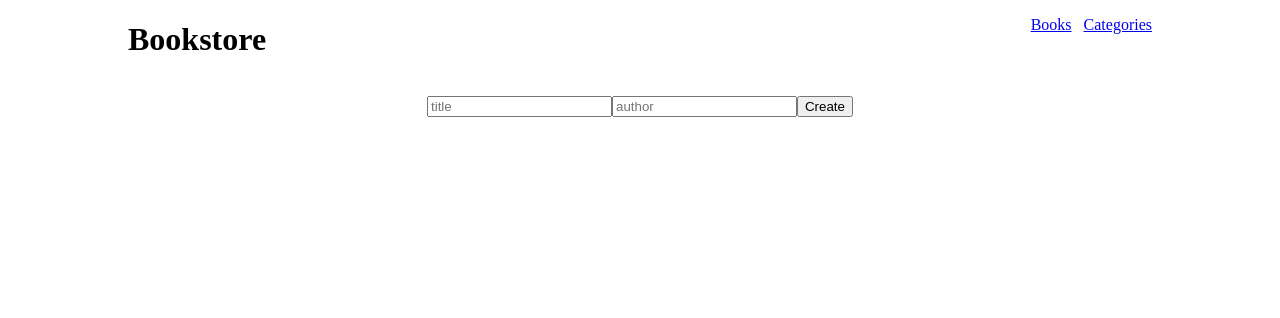
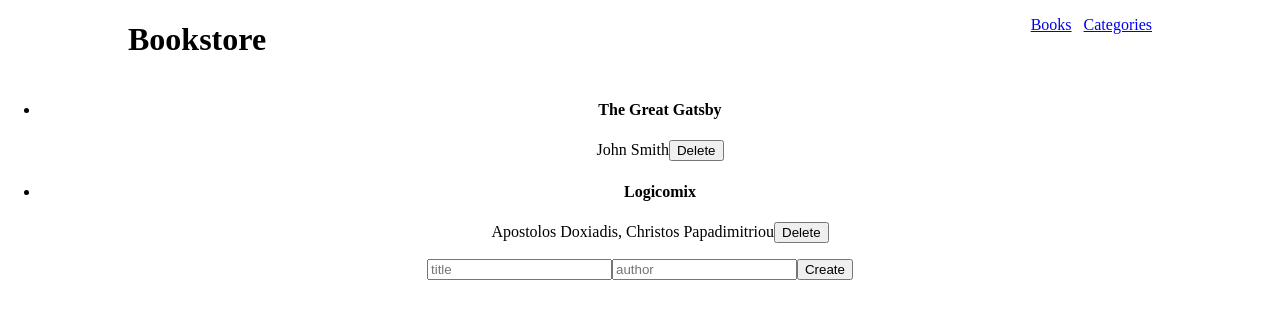
Before and after one commit to JuanLPalacios/bookstore, a React (Create React App) app: page /#/ in a window 1280 px wide. Shown: the top 318 px of the page. Built offline with nearby package versions, Linux system fonts and the light colour scheme.

Commit message:
Add redux state seletor for books list

```diff
--- a/src/Books.js
+++ b/src/Books.js
@@ -1,10 +1,9 @@
-import { useState } from 'react';
+import { useSelector } from 'react-redux';
 import Book from './components/Book';
 import BookInput from './components/BookInput';
 
 export default function Books() {
-  // eslint-disable-next-line no-unused-vars
-  const [list, setList] = useState([]);
+  const list = useSelector((state) => state.books);
   return (
     <div className="Books">
       <ul>
```
